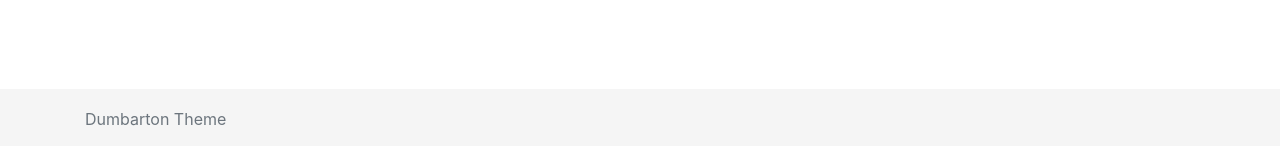
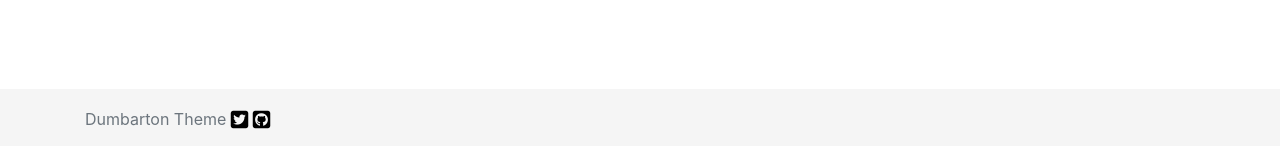
Before and after one commit to tcbutler320/Jekyll-Theme-Dumbarton, a Jekyll site: the page built from index.md, in a window 1280 px wide. Shown: the part 751-897 px from the top of the page. Built offline with Jekyll 4.4.1, drawn with Linux system fonts in a browser that asks for light colours; nearby versions of some CDN libraries.

Commit message:
🔗update fontawesome icon ink color

```diff
--- a/_config.yml
+++ b/_config.yml
@@ -16,6 +16,8 @@ plugins:
 sass:
   sass_dir: _sass
 
+
+font_awesome_id: 32a2b2a489
 # =============================
 # META TAG SETTINGS
 #==============================
@@ -44,6 +46,7 @@ profile_image: https://res.cloudinary.com/tbutler-org/image/upload/v1603335469/I
 occupation: Developer
 snippet: I am a Developer
 twitter:
+twitter_url: https://twitter.com/tbutler0x90
 github:
 linkedin:
 website:
--- a/_includes/footer.html
+++ b/_includes/footer.html
@@ -1,5 +1,6 @@
 <footer class="footer">
     <div class="container">
      <span class="text-muted">{{ site.title }}</span>
+     {% include social.html %}
     </div>
 </footer>
--- a/_includes/head.html
+++ b/_includes/head.html
@@ -53,6 +53,8 @@
 <!-- BootStrap CDN -->
 <link rel="stylesheet" href="https://stackpath.bootstrapcdn.com/bootstrap/4.3.1/css/bootstrap.min.css" integrity="sha384-ggOyR0iXCbMQv3Xipma34MD+dH/1fQ784/j6cY/iJTQUOhcWr7x9JvoRxT2MZw1T" crossorigin="anonymous">
 
+
+<script src="https://kit.fontawesome.com/{{ site.font_awesome_id }}.js" crossorigin="anonymous"></script>
 <!-- Provides information about an author or another person -->
 <link rel="me" href="mailto:{{ site.email }}">
 <link rel="me" href="sms:+{{ site.phonenumber }}">
--- /dev/null
+++ b/_includes/social.html
@@ -0,0 +1,7 @@
+<!-- Displays Social Media Icons based on _config.yml settings -->
+
+{{ if site.twitter }}
+<a class="social-link" href="{{ site.twitter_url }}"><i class="fab fa-twitter-square fa-lg"></i></a>
+{{ elseif site.github }}
+<a href="{{ site.github_url }}"><i class="fab fa-github-square fa-lg"></i></a>
+{{ endif }}
--- a/css/main.css
+++ b/css/main.css
@@ -26,3 +26,38 @@ html {
     max-width: 680px;
     padding: 0 15px;
   }
+
+.social-link {
+    a:link{
+        color:black;
+      }
+      a:visited{
+        color:purple;
+      }
+      a:hover{
+        color:orange;
+      }
+      a:focus{
+        color:green;
+      }
+      a:active{
+        color:red;
+      }
+}
+
+
+a:link{
+    color:black;
+  }
+  a:visited{
+    color:black;
+  }
+  a:hover{
+    color:black;
+  }
+  a:focus{
+    color:black;
+  }
+  a:active{
+    color:black;
+  }
```
Also changed, not shown: package.json (added, +22 -0 lines).
